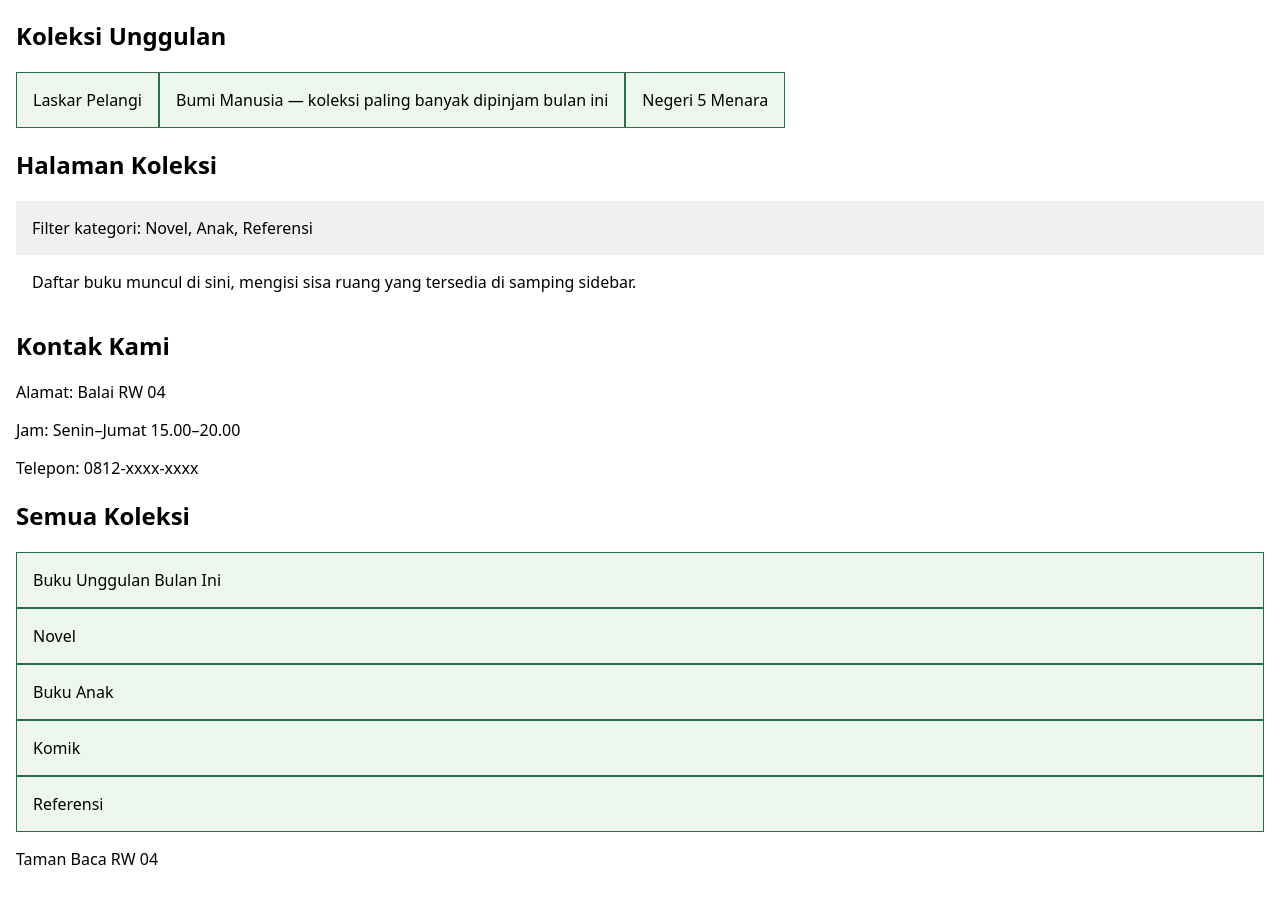
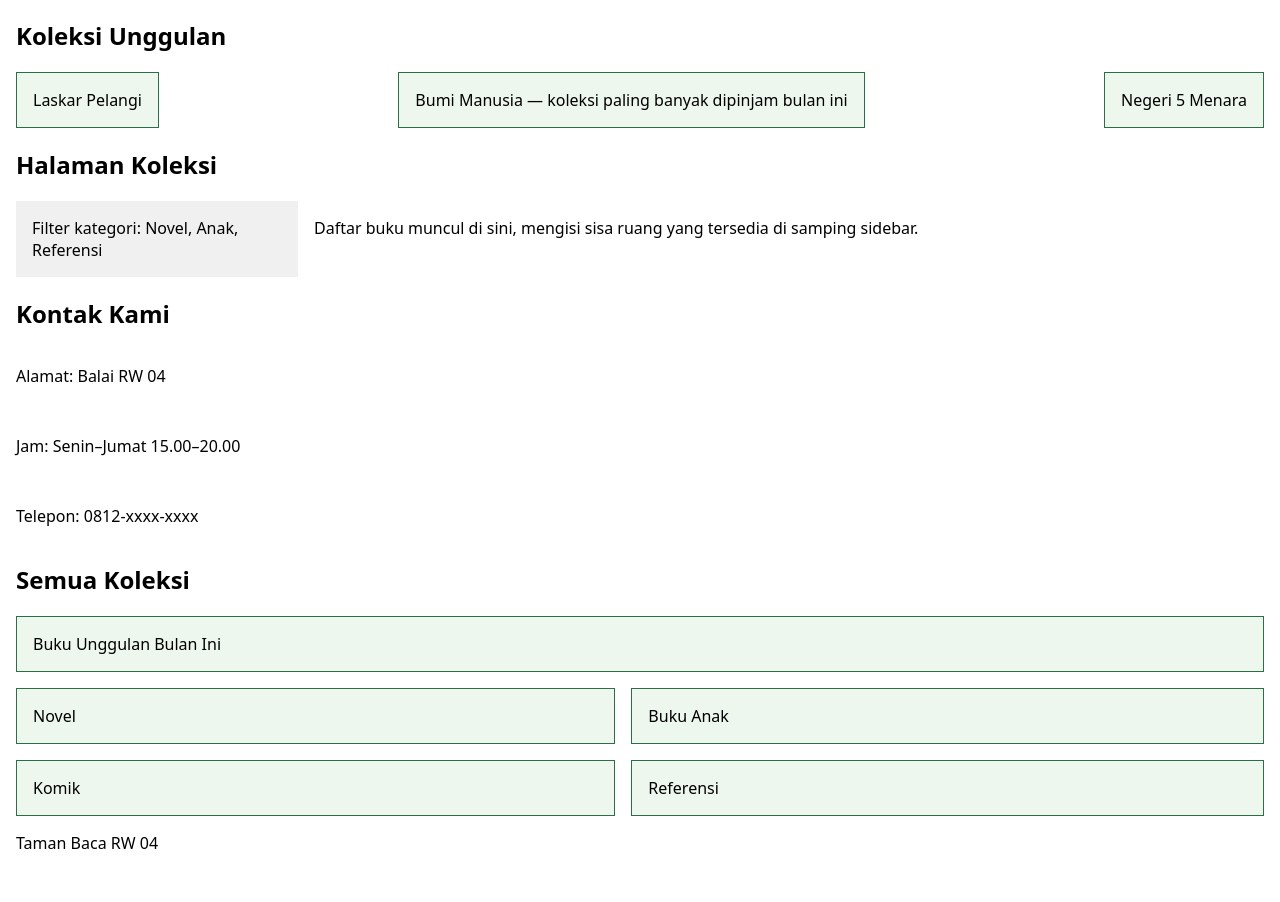
Before and after one commit to webdev-if-its/pweb-5053251015, a website: page m03/index.html in a window 1280 px wide. Shown: the part 83-985 px from the top of the page. Drawn offline with Linux system fonts and the light colour scheme.

Commit message:
menyelesaikan pertemuan M03

```diff
--- a/m03/style.css
+++ b/m03/style.css
@@ -10,6 +10,8 @@
 /* Level 1 */
 .kartu-flex {
     display: flex;
+    justify-content: space-between;
+    align-items: center;
 }
 
 .kartu {
@@ -24,27 +26,38 @@
 
 /* Level 4 */
 .tata-letak {
+  display : flex;
 }
 
 .sidebar {
+  width: 250px;
+  flex-shrink: 0;
   background-color: #f0f0f0;
   padding: 1rem;
 }
 
 .konten {
+  flex-grow: 1;
   background-color: #ffffff;
   padding: 1rem;
 }
 
 /* Level 5 */
 .info-kontak {
+  display: flex;
+  flex-direction: column;
+  gap: 1rem;
 }
 
 /* Level 6 */
 .kisi {
+  display: grid;
+  gap: 1rem;
+  grid-template-columns: minmax() 1fr 1fr 1fr repeat(auto-fill)
 }
 
 .kartu-grid {
+
   background-color: #eef7ee;
   border: 1px solid #2c6e49;
   padding: 1rem;
@@ -53,7 +66,9 @@
 /* Level 7 */
 
 /* Level 8 */
-
+.unggulan {
+   grid-column: span 2;
+}
 /* Level 9
 
    Level 10 */
```
